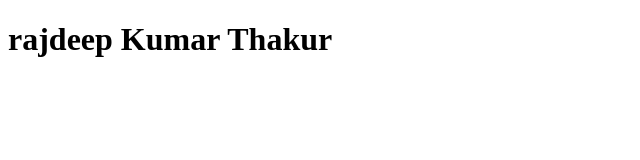
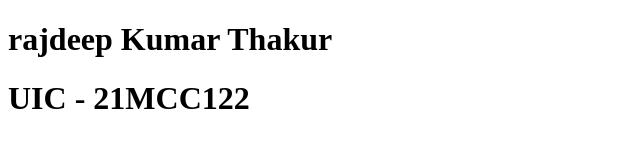
Before and after one commit to Rajdeep1103/webapp, a plain HTML site: page index.html in a window 1280 px wide. Shown: the whole page, without its empty margins (0-640 px from the left). Drawn offline with Linux system fonts and the light colour scheme.

Commit message:
Add files via upload

```diff
--- a/index.html
+++ b/index.html
@@ -8,5 +8,6 @@
 </head>
 <body>
     <h1>rajdeep Kumar Thakur</h1>
+    <h1>UIC - 21MCC122</h1>
 </body>
 </html>
```
